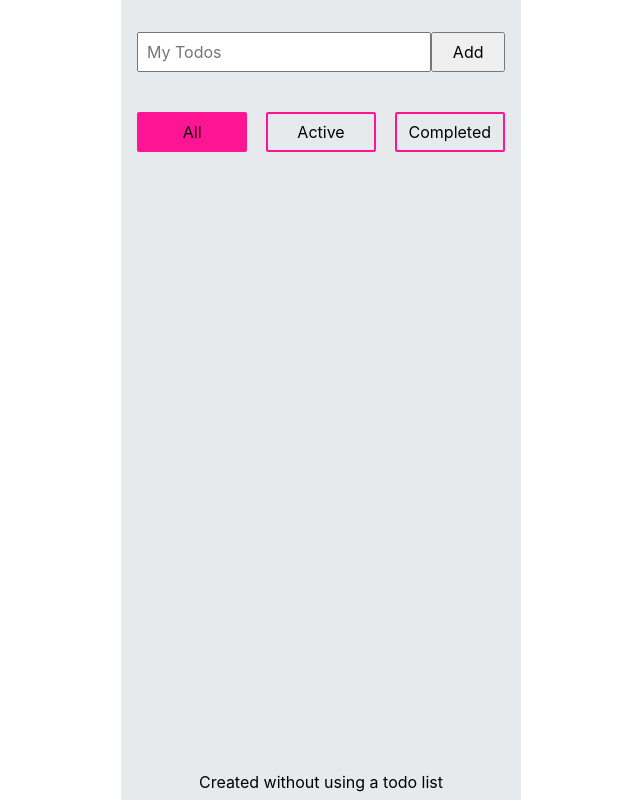
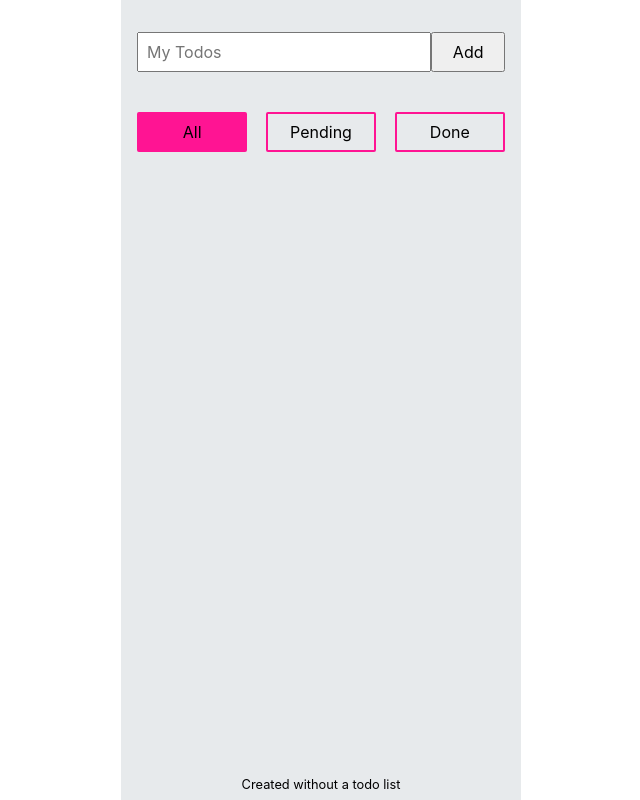
Before and after one commit to PulexIrritans/ToDo-List, a React (Create React App) app: page / in a window 1280 px wide. Shown: the whole page, without its empty margins (319-959 px from the left). Built offline with nearby package versions, Linux system fonts and the light colour scheme.

Commit message:
rebuild filter

```diff
--- a/src/App.css
+++ b/src/App.css
@@ -96,4 +96,5 @@
 
 .footer {
   margin-top: 0.5rem;
+  font-size: 0.8rem;
 }
--- a/src/App.jsx
+++ b/src/App.jsx
@@ -8,8 +8,10 @@ import React, { useState } from 'react';
 function App() {
 
   const [items, setItems] = useState([]);
-  const [filter, setFilter] = useState([{name: "All", status: "On"}, {name: "Active", status: "Off"}, {name: "Completed", status: "Off"}]);
+  const [filter, setFilter] = useState([{name: "All", status: "On"}, {name: "Pending", status: "Off"}, {name: "Done", status: "Off"}]);
+  const [filterStatus, setFilterStatus] = useState("All");
 
+  // DO NOT Delete item from the filter function - it won't work!!
   const remove = (number) => {
     const newItems = items.filter((item, index) => index !== number)
     setItems(newItems)
@@ -27,17 +29,10 @@ function App() {
     setItems(newItems)
   }
 
-  const showfilter = (number) => {
-    const newfilter = [...filter]
-    newfilter.forEach((item) => item.status = "")
-    newfilter[number].status = "On"
-    setFilter(newfilter)
+  const showfilter = (number, name) => {
+    setFilterStatus(name)
 
 
-
-
-
-    //const newItems = items.filter((index) => index !== number)
 
   }
 
@@ -45,9 +40,9 @@ function App() {
     <div className="App">
       <Header add={add}/>
       <main className="Main">
-        <Filter filter={filter} showfilter={showfilter} className="Filter"/>
+        <Filter filter={filter} showfilter={showfilter} filterStatus={filterStatus} className="Filter"/>
         <ul className="Todo-ul">
-          {items.map((item, index) => (<li className="Todo-li" key={index}><ToDoItem text={item.text} status={item.status} remove={() => remove(index)} toggleStatus={() => toggleStatus(index)}/></li>))}
+          {items.map((item, index) => (<li className="Todo-li" key={index}><ToDoItem text={item.text} status={item.status} remove={() => remove(index)} toggleStatus={() => toggleStatus(index)} filterStatus={filterStatus}/></li>))}
         </ul>
       </main>
       <Footer/>
--- a/src/Components/Filter.jsx
+++ b/src/Components/Filter.jsx
@@ -1,7 +1,7 @@
-const Filter = ({ filter, showfilter }) => {
+const Filter = ({ filter, showfilter, filterStatus }) => {
 return (
 <ul className="Filter-ul">
-    {filter.map((item,index) =>(<li key={index} className={`Filter-li ${item.status}`} onClick={() => showfilter(index)}>{item.name}</li>))}
+    {filter.map((item,index) =>(<li key={index} className={`Filter-li ${filterStatus===item.name ? "On" : ""}`} onClick={() => showfilter(index, item.name)}>{item.name}</li>))}
 </ul>
 )
 }
--- a/src/Components/Footer.jsx
+++ b/src/Components/Footer.jsx
@@ -1,7 +1,7 @@
 const Footer = () => {
     return (
         <div className="footer">
-        <p>Created without using a todo list</p>
+        <p>Created without a todo list</p>
         </div>
     )
 }
--- a/src/Components/ToDoItem.jsx
+++ b/src/Components/ToDoItem.jsx
@@ -1,6 +1,6 @@
 import {ReactComponent as TrashLogo} from '../trash.svg'
 
-const ToDoItem = ({ text, remove, toggleStatus, status }) => {
+const ToDoItem = ({ text, remove, toggleStatus, status, filterStatus }) => {
     return (
         <>
         <button className="Trash-button" onClick={remove}><TrashLogo className="Trash-svg"/></button>
```
